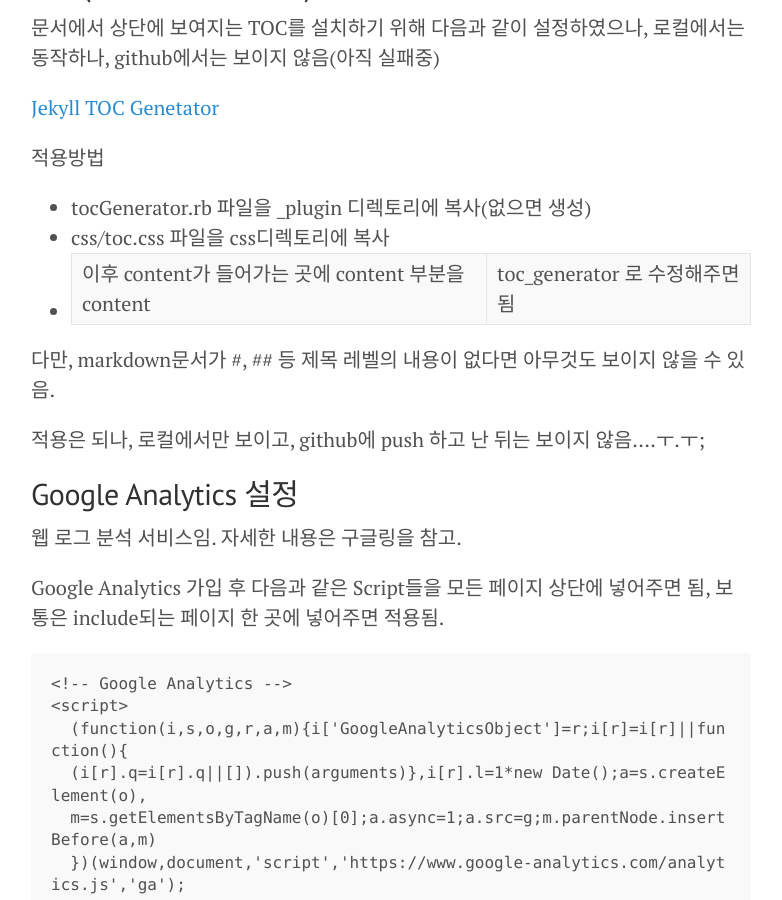
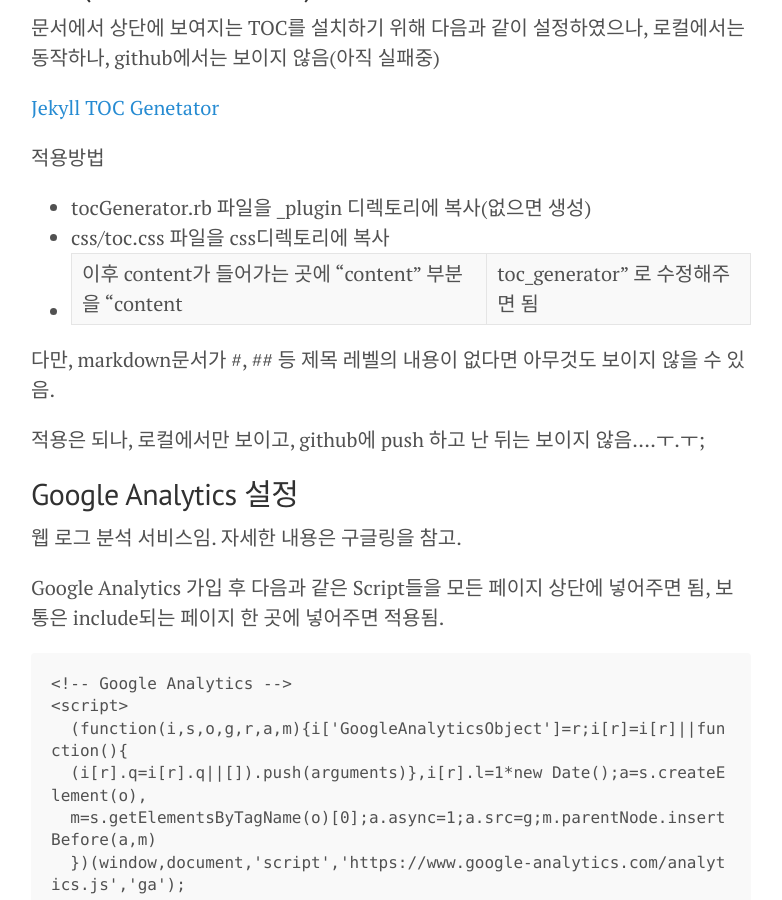
Before and after one commit to skaqud/skaqud.github.com, a Jekyll site: the page built from _posts/2016-07-31-Make-Blog-with-Jekyll-on-Github-Pages.markdown, in a window 1280 px wide and 900 px high, scrolled down 1839 px. Shown: the whole window, without its empty margins (249-1031 px from the left). Built offline with Jekyll 4.4.1, drawn with Linux system fonts in a browser that asks for light colours.

```diff
--- a/_includes/head.html
+++ b/_includes/head.html
@@ -14,10 +14,10 @@
   </title>
 
   <!-- CSS -->
+  <link rel="stylesheet" href="http://fonts.googleapis.com/css?family=PT+Serif:400,400italic,700|PT+Sans:400">
   <link rel="stylesheet" href="/public/css/poole.css">
   <link rel="stylesheet" href="/public/css/syntax.css">
   <link rel="stylesheet" href="/public/css/lanyon.css">
-  <link rel="stylesheet" href="http://fonts.googleapis.com/css?family=PT+Serif:400,400italic,700|PT+Sans:400">
   <link rel="stylesheet" href="/public/css/toc.css">
 
   <!-- Icons -->
--- a/_posts/2016-07-31-Make-Blog-with-Jekyll-on-Github-Pages.markdown
+++ b/_posts/2016-07-31-Make-Blog-with-Jekyll-on-Github-Pages.markdown
@@ -65,7 +65,7 @@ tags:
 
 - tocGenerator.rb 파일을 \_plugin 디렉토리에 복사(없으면 생성)
 - css/toc.css 파일을 css디렉토리에 복사
-- 이후 content가 들어가는 곳에 content 부분을 content | toc_generator 로 수정해주면 됨
+- 이후 content가 들어가는 곳에 "content" 부분을 "content | toc_generator" 로 수정해주면 됨
 
 다만, markdown문서가 #, ## 등 제목 레벨의 내용이 없다면 아무것도 보이지 않을 수 있음.
 
```
